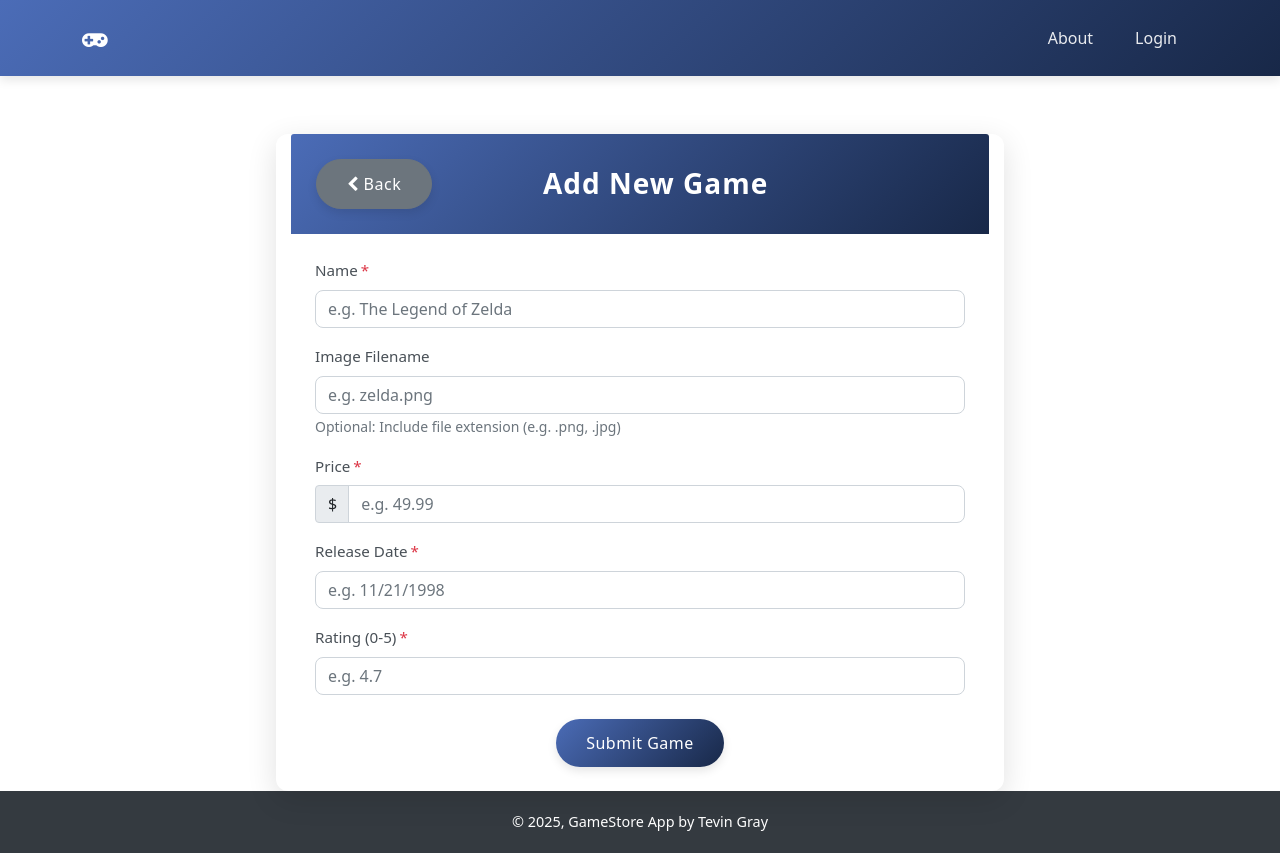
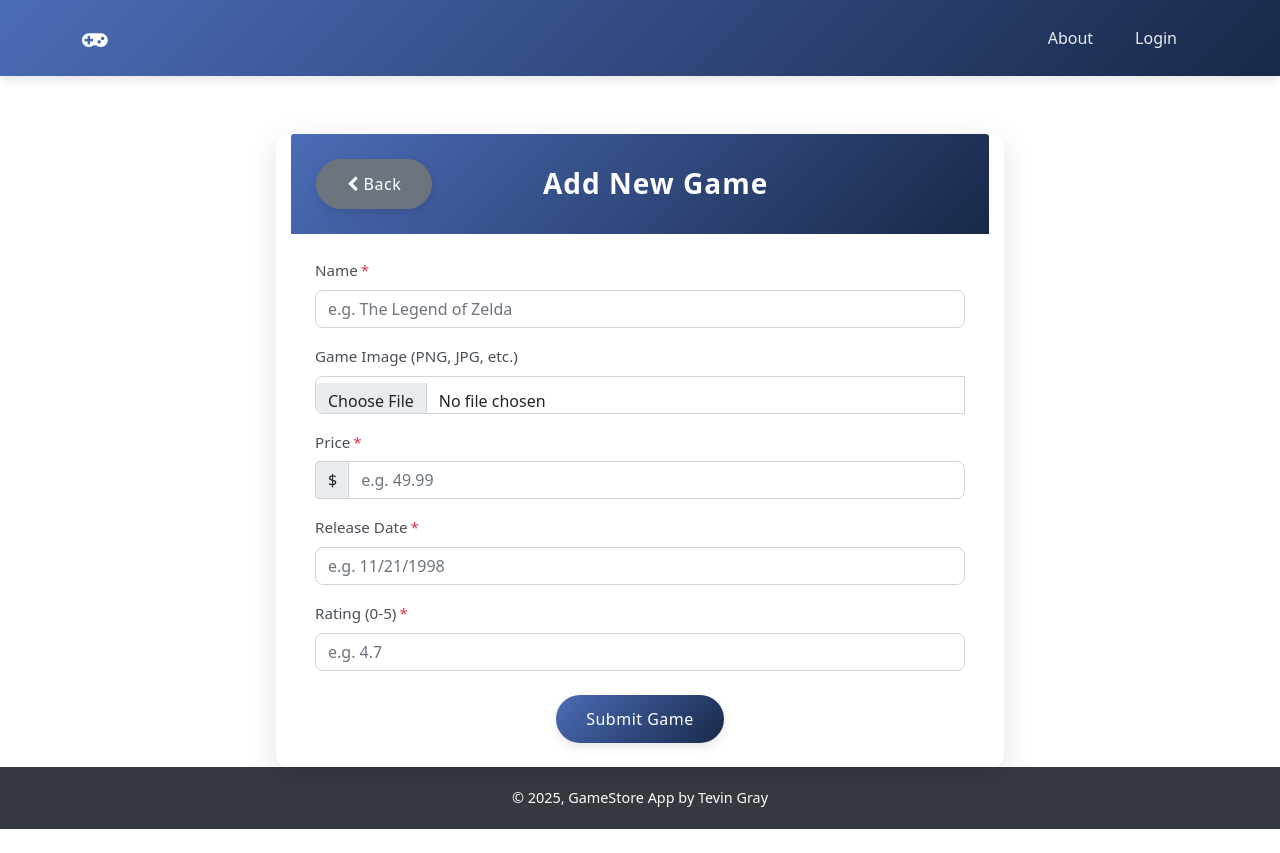
Before and after one commit to tjgray94/GameStoreApp, an Angular app in the folder GameStoreApp/GameStore/: page /user/1/games/add in a window 1280 px wide. After the commit the page ends 829 px from the top, so only its background shows below. Built offline with nearby package versions, Linux system fonts and the light colour scheme.

Commit message:
Added logic to select an image in add game page

```diff
--- a/GameStoreApp/GameStore/src/app/addgame/addgame.component.html
+++ b/GameStoreApp/GameStore/src/app/addgame/addgame.component.html
@@ -23,9 +23,16 @@
           </div>
 
           <div class="form-group mb-3">
-            <label for="image">Image Filename</label>
-            <input type="text" class="form-control" id="image" formControlName="image" placeholder="e.g. zelda.png" />
-            <small class="text-muted">Optional: Include file extension (e.g. .png, .jpg)</small>
+            <label for="image">Game Image (PNG, JPG, etc.)</label>
+            <div class="input-group">
+              <input type="file" class="form-control" id="imageFile" accept="image/*" (change)="onFileSelected($event)" />
+              <input type="text" class="form-control d-none" id="image" formControlName="image" />
+            </div>
+
+            <!-- Image Preview -->
+            <div *ngIf="imagePreview" class="mt-3 text-center">
+              <img [src]="imagePreview" class="img-preview img-fluid rounded" alt="Game image preview" />
+            </div>
           </div>
 
           <div class="form-group mb-3">
--- a/GameStoreApp/GameStore/src/app/addgame/addgame.component.ts
+++ b/GameStoreApp/GameStore/src/app/addgame/addgame.component.ts
@@ -1,7 +1,6 @@
 import { Component, OnInit } from '@angular/core';
 import { FormBuilder, FormGroup, Validators, FormControl } from '@angular/forms';
 import { ActivatedRoute, Router } from '@angular/router';
-import { Game } from '../game';
 import { GameService } from '../game.service';
 import { AuthService } from '../auth.service';
 
@@ -16,6 +15,8 @@ export class AddgameComponent implements OnInit {
   submitted = false;
   formSubmitted = false;
   userId!: number;
+  selectedFile: File | null = null;
+  imagePreview: string | ArrayBuffer | null = null;
 
   constructor(private gameService: GameService,
               private fb: FormBuilder,
@@ -50,6 +51,27 @@ export class AddgameComponent implements OnInit {
     });
   }
 
+  onFileSelected(event: Event): void {
+    const input = event.target as HTMLInputElement;
+
+    if (input.files && input.files.length) {
+      const file = input.files[0];
+      this.selectedFile = file;
+
+      // Update form control with filename
+      this.gameForm.patchValue({
+        image: file.name
+      });
+
+      // Create preview
+      const reader = new FileReader();
+      reader.onload = () => {
+        this.imagePreview = reader.result;
+      };
+      reader.readAsDataURL(file);
+    }
+  }
+
   // Getter for easy access to form fields
   get f(): { [key: string]: FormControl } {
     return this.gameForm.controls as { [key: string]: FormControl };
@@ -74,10 +96,13 @@ export class AddgameComponent implements OnInit {
       return;
     }
 
+    // Use the filename from the selected file or the form value
+    const imageName = this.selectedFile ? this.selectedFile.name : this.f.image.value;
+
     const data = {
       userId: this.userId,
       name: this.f.name.value,
-      image: this.f.image.value,
+      image: imageName,
       price: this.f.price.value,
       releaseDate: this.f.releaseDate.value,
       rating: this.f.rating.value
@@ -93,6 +118,8 @@ export class AddgameComponent implements OnInit {
   newGame(): void {
     this.submitted = false;
     this.formSubmitted = false;
+    this.selectedFile = null;
+    this.imagePreview = null;
     this.gameForm.reset({
       name: '',
       image: '',
```
